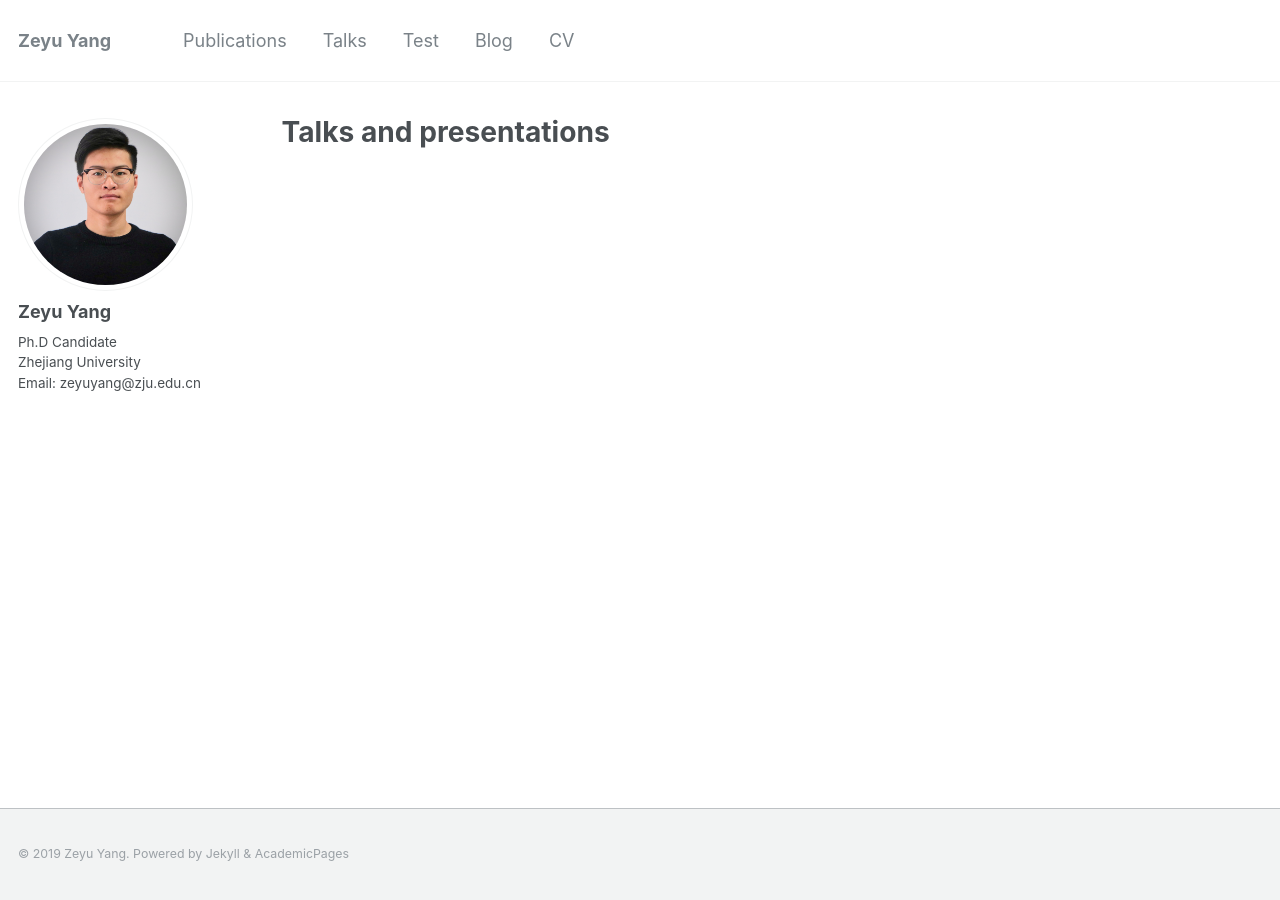
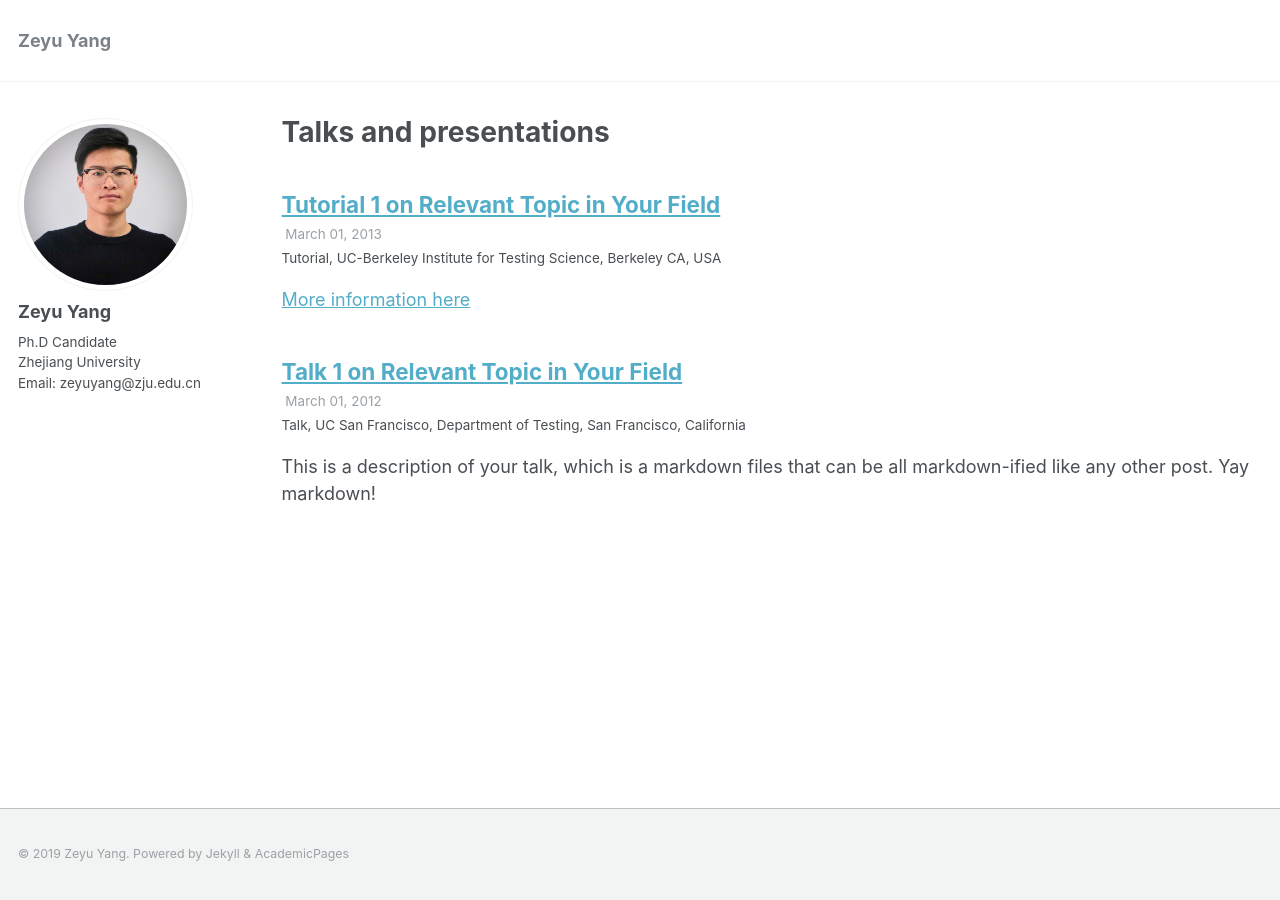
Before and after one commit to zeyuid/zeyuid.github.io, a Jekyll site: the page built from _pages/talks.html, in a window 1280 px wide. Built offline with Jekyll 4.4.1, drawn with Linux system fonts in a browser that asks for light colours.

Commit message:
add file

```diff
--- a/_config.yml
+++ b/_config.yml
@@ -166,15 +166,15 @@ collections:
   # teaching:
   #   output: true
   #   permalink: /:collection/:path/
-  # publications:
-  #   output: true
-  #   permalink: /:collection/:path/
-  # talks:
-  #   output: true
-  #   permalink: /:collection/:path/
-  # test:
-  #   output: true
-  #   permalink: /:collection/:path/
+  publications:
+    output: true
+    permalink: /:collection/:path/
+  talks:
+    output: true
+    permalink: /:collection/:path/
+  test:
+    output: true
+    permalink: /:collection/:path/
 
 
 # Defaults
```
Also changed, not shown: _data/navigation.yml (+12 -12 lines).
